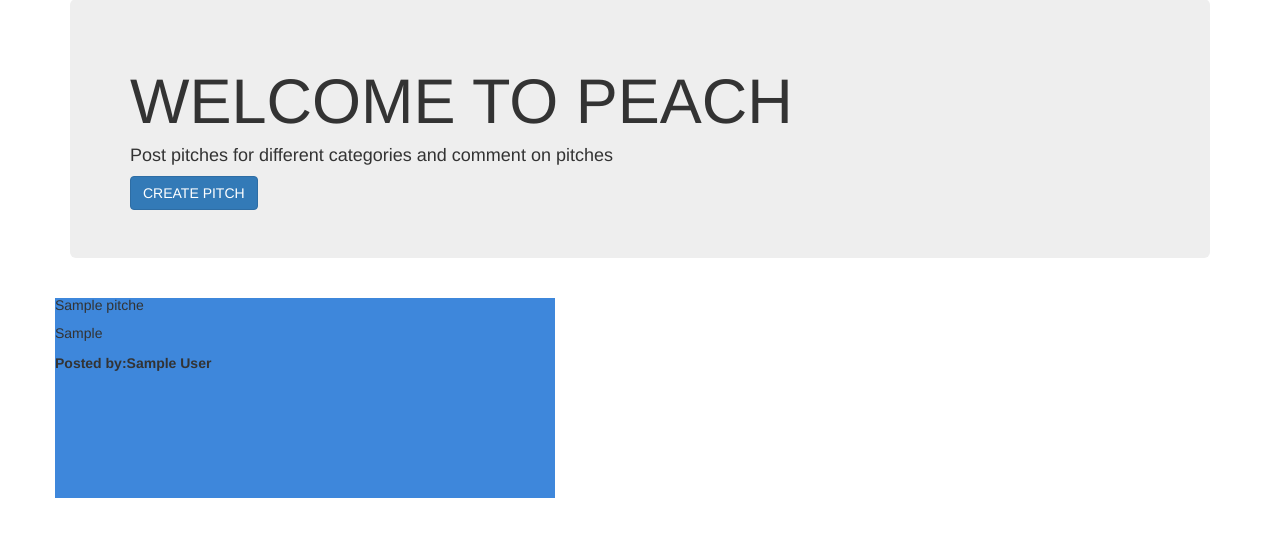
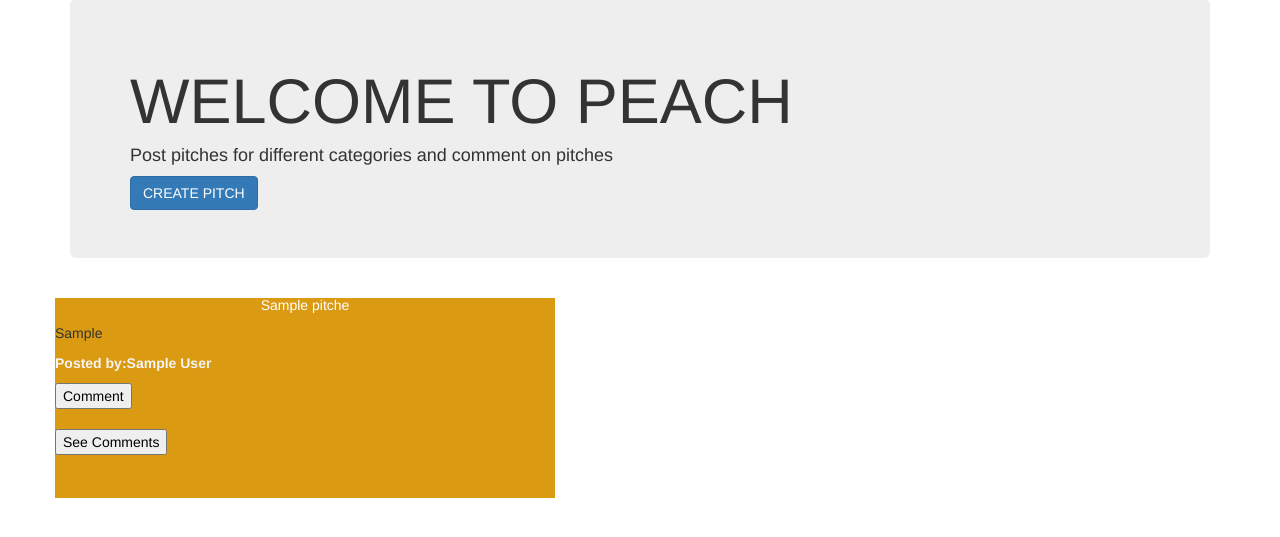
Before and after one commit to JKimani77/wun-minute-pitch-app, a Flask app: page / in a window 1280 px wide. Shown: the part 163-700 px from the top of the page. Run offline with Flask 2, Linux system fonts and the light colour scheme; tables that the repository leaves empty hold one stand-in row (values such as "Sample post"); some libraries are stand-ins or nearby versions.

Commit message:
modified links in comment template and references within the comment view function

```diff
--- a/app/main/forms.py
+++ b/app/main/forms.py
@@ -18,5 +18,5 @@ class CreatePitch(FlaskForm):
 
 class CreateComment(FlaskForm):
     comment = TextAreaField('what do you think about that pitch')
-    vote = SelectField(u'vote', choices = [('One-star', 'One'),('One-star', 'One'),('Two-stars', 'Two'),('Three-stars', 'Three'),('Four-stars', 'Four'),('Five-stars', 'Five')])
+    vote = SelectField(u'vote', choices = [('One-star', '1-Star'),('Two-star', '2 Stars'),('Two-stars', '2-Stars'),('Three-stars', '3-Stars'),('Four-stars', '4-Stars'),('Five-stars', '5-Stars')])
     submit = SubmitField('post comment')
--- a/app/main/views.py
+++ b/app/main/views.py
@@ -59,13 +59,15 @@ def create_pitch():
         return redirect(url_for('main.home'))
     return render_template('peach.html', createpitchform = createpitchform)
 
+
+#function to create comment
 @main.route('/createcomment/<int:id>', methods = ["GET", "POST"])
 @login_required
 def createcomment(id):
     commentform = CreateComment()
     comment_peach = Pitch.query.get(id)
     if commentform.validate_on_submit():
-        newcomment = Comment(comment = commentform.comment.data, user = current_user)
+        newcomment = Comment(thoughts = commentform.comment.data, user = current_user,pitch = comment_peach)
         newcomment.save_comment()
 
         return redirect(url_for('main.home'))
--- a/app/models.py
+++ b/app/models.py
@@ -66,3 +66,8 @@ class Comment(db.Model):
     thoughts = db.Column(db.String(255))
     pitch_id = db.Column(db.Integer, db.ForeignKey('pitches.id'))
     user_id = db.Column(db.Integer, db.ForeignKey('users.id'))
+
+
+    def save_comment(self):
+        db.session.add(self)
+        db.session.commit()
--- a/app/templates/home.html
+++ b/app/templates/home.html
@@ -19,16 +19,20 @@
 
 
     {%for pitch in pitches%}
-                <div class="card text-white bg-success m-3 " style="width:50rem; height: 20rem; background-color: rgb(62, 135, 219);">
-                    <div class="card-body">
-                      <h5 class="card-title">{{pitch.nametype}}</h5>
+                <div class="card text-white bg-success m-3 " style="width:50rem; height: 20rem; background-color: rgb(218, 154, 18);">
+                  <div class="card-header">
+                    <b><strong><h5 style="color: white; text-align: center;" class="card-title">{{pitch.nametype}}</h5></strong>
+                    </b>
+                  </div>
+                  <div class="card-body">
+                      <p class="card-text">{{pitch.pitch_info}}</p>
+                      <strong><p style="color: whitesmoke;" class="card-text">Posted by:{{pitch.user.name}}</p></strong>
 
-                      <p class="card-text">{{pitch.pitch_info}}</p>
-                      <strong><p class="card-text">Posted by:{{pitch.user.name}}</p></strong>
-                      <!--
-                          <a style="color: white;" href="/addcomment/{{pitch.id}}" class="card-link">Add Comment</a>
-                      <a style="color: white;" href="/viewcomments/{{pitch.id}}" class="card-link">View Comments</a>
-                      -->
+                      <button style="align-self: center;" type="reset"><a style="color: rgb(0, 0, 0);" href="/createcomment/{{pitch.id}}" class="card-link">Comment</a></button>
+                      <br>
+                      <br>
+
+                      <button style="align-self:center;" type="reset"><a style="color: rgb(0, 0, 0);" href="/seecomments/{{pitch.id}}" class="card-link">See Comments</a></button>
                     </div>
                   </div>
         {%endfor%}
--- a/app/templates/seecomments.html
+++ b/app/templates/seecomments.html
@@ -15,7 +15,7 @@
                     <div class="card-body">
                       <h5 class="card-title">{{i.pitch.nametype}}</h5>
 
-                      <p class="card-text">{{i.comment}}</p>
+                      <p class="card-text">{{i.thoughts}}</p>
                       <p class="card-text">Posted by:{{i.user.name}}</p>
 
                     </div>
```
